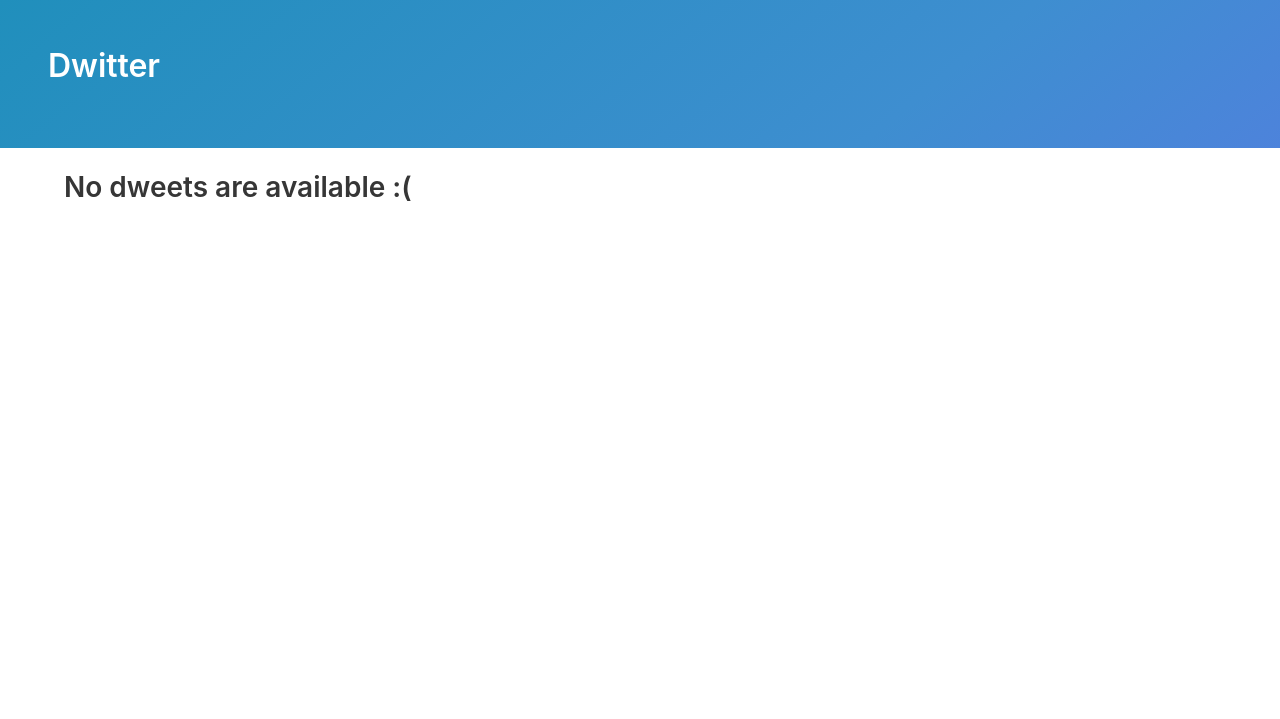
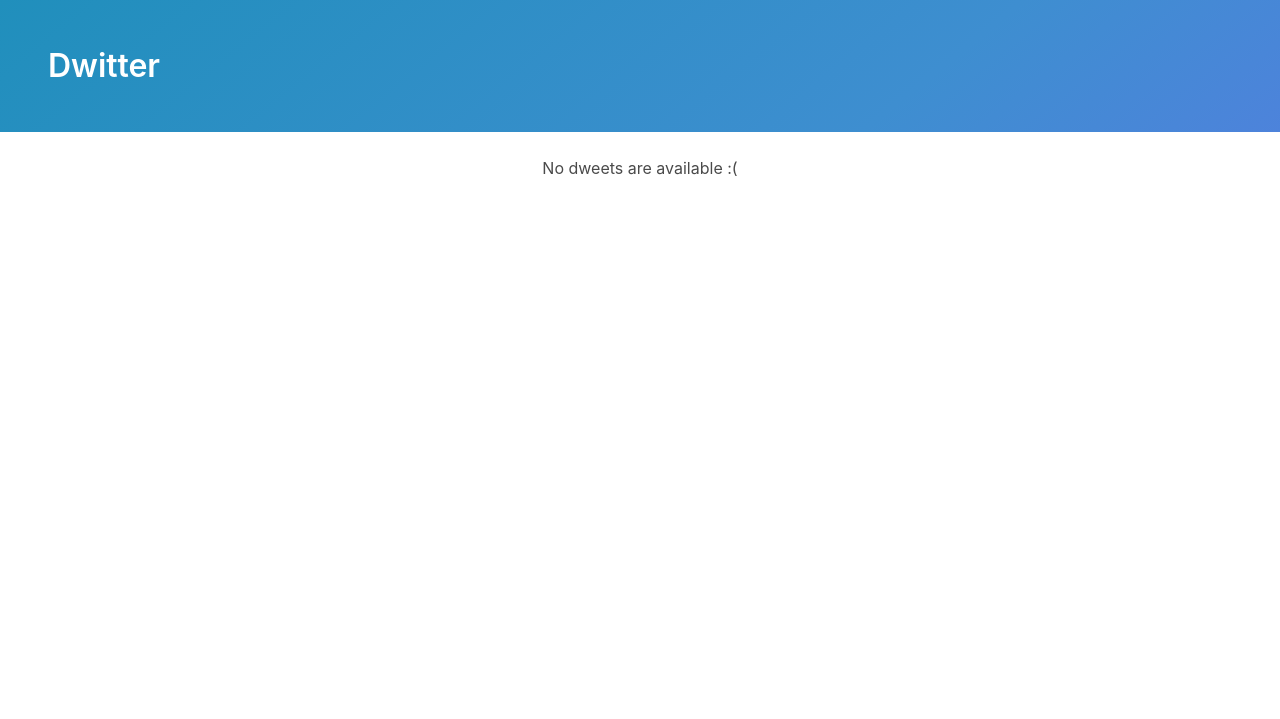
Before and after one commit to hackcville/deploy, a Django app: page / in a window 1280 px wide. Shown: the top 719 px of the page. Run offline with Django 3.2, Linux system fonts and the light colour scheme; data that the repository does not hold is empty; some libraries are stand-ins or nearby versions.

Commit message:
Center dweets column

```diff
--- a/week1/dwitter/dweets/templates/index.html
+++ b/week1/dwitter/dweets/templates/index.html
@@ -12,8 +12,14 @@
         min-height: 100vh;
         flex-direction: column;
       }
-      .content {
+      .app-content {
         flex: 1;
+      }
+      .content-column {
+        display: flex;
+        flex-direction: column;
+        align-items: center;
+        padding: 0 10px;
       }
       .footer {
         padding: 20px;
@@ -25,14 +31,14 @@
     </style>
   </head>
   <body>
-    <main class="content">
+    <main class="app-content">
       <section class="hero is-info is-bold">
         <div class="hero-body">
           <h1 class="title">Dwitter</h1>
         </div>
       </section>
       <br />
-      <div class="container">
+      <div class="container content-column">
         {% if page_obj %}
           {% for dweet in page_obj %}
             <div class="card dweet">
```
